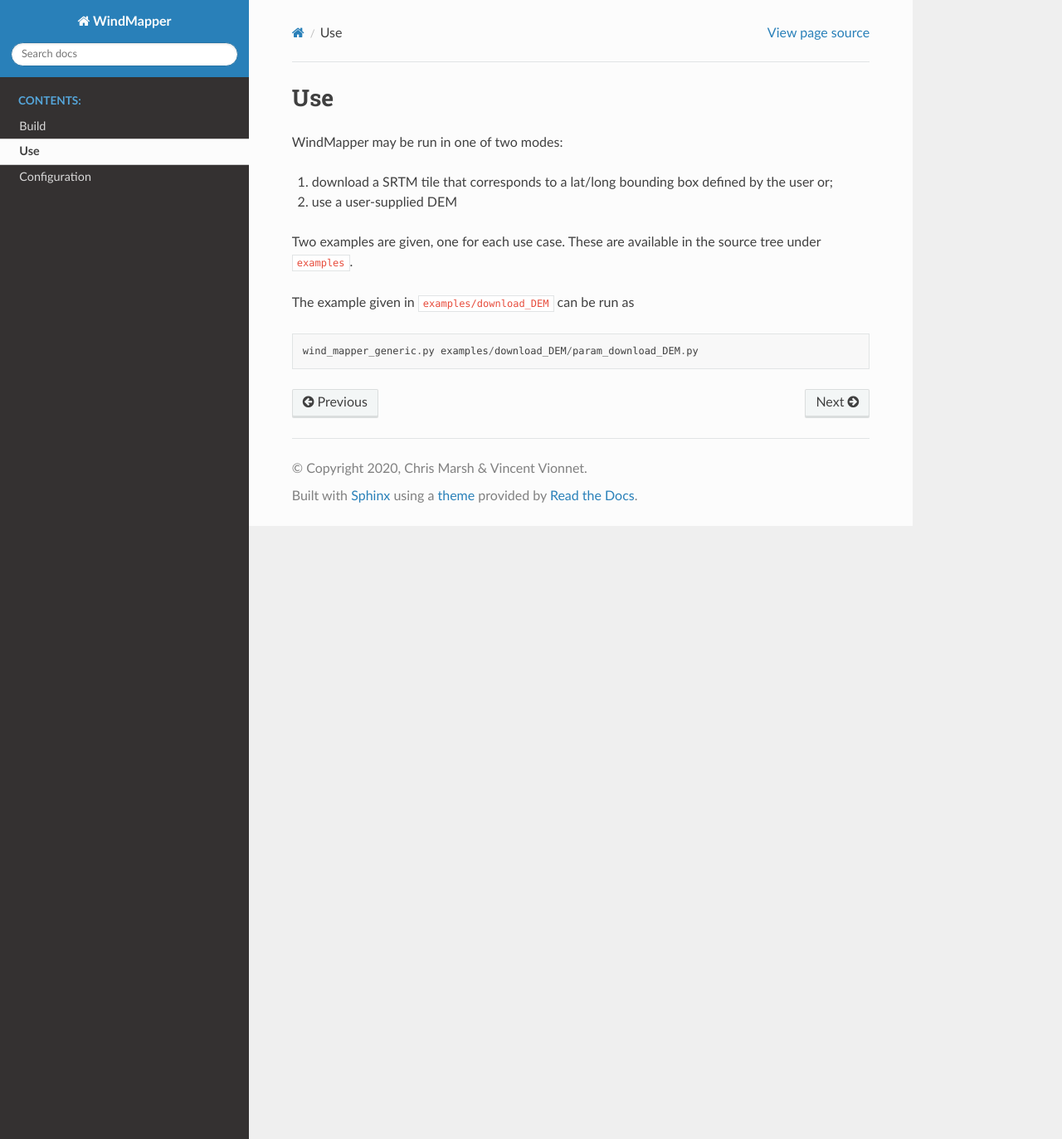
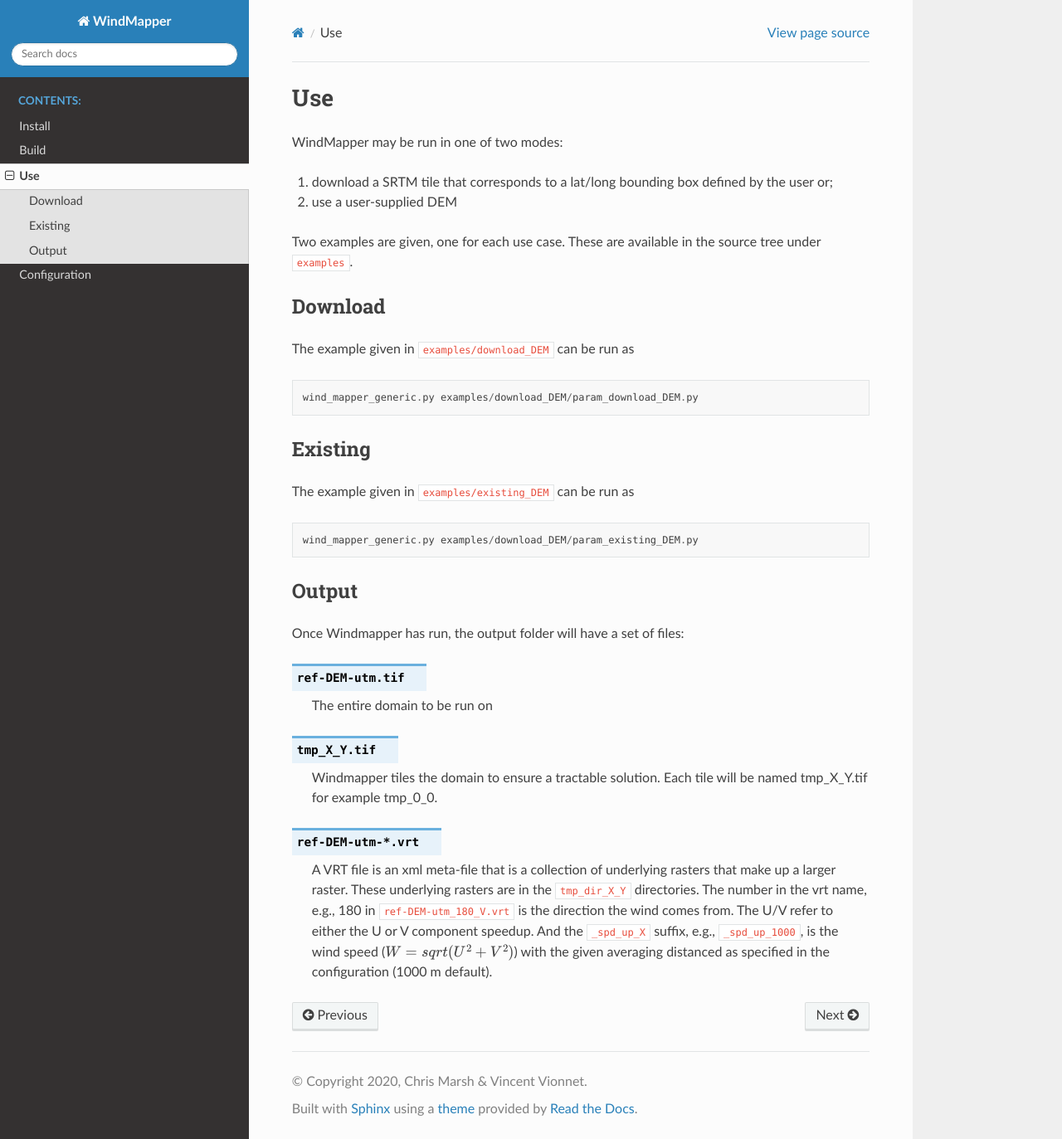
Before and after one commit to VVionnet/Windmapper, a Sphinx documentation site: the page built from docs/use.rst, in a window 1280 px wide and 1373 px high. Shown: the whole window at 83% size. Built offline with Sphinx 7.4.7 and the Read the Docs theme 2.0.0, drawn with Linux system fonts in a browser that asks for light colours.

Commit message:
Update docs

```diff
--- a/docs/index.rst
+++ b/docs/index.rst
@@ -22,13 +22,10 @@ model.
    :caption: Contents:
    :hidden:
 
-
+   install
    build
    use
    configuration
-
-
-
 
 
 Indices and tables
--- a/docs/use.rst
+++ b/docs/use.rst
@@ -10,8 +10,37 @@ WindMapper may be run in one of two modes:
 
 Two examples are given, one for each use case. These are available in the source tree under ``examples``.
 
+Download
+---------
 The example given in ``examples/download_DEM`` can be run as
 
 ::
 
    wind_mapper_generic.py examples/download_DEM/param_download_DEM.py
+
+Existing
+---------
+The example given in ``examples/existing_DEM`` can be run as
+
+::
+
+   wind_mapper_generic.py examples/download_DEM/param_existing_DEM.py
+
+Output
+-------
+Once Windmapper has run, the output folder will have a set of files:
+
+.. confval:: ref-DEM-utm.tif
+
+    The entire domain to be run on
+
+.. confval:: tmp_X_Y.tif
+
+    Windmapper tiles the domain to ensure a tractable solution. Each tile will be named tmp_X_Y.tif for example tmp_0_0.
+
+.. confval:: ref-DEM-utm-*.vrt
+
+    A VRT file is an xml meta-file that is a collection of underlying rasters that make up a larger raster. These underlying
+    rasters are in the ``tmp_dir_X_Y`` directories. The number in the vrt name, e.g., 180 in ``ref-DEM-utm_180_V.vrt`` is the direction
+    the wind comes from. The U/V refer to either the U or V component speedup. And the ``_spd_up_X`` suffix, e.g., ``_spd_up_1000``, is the
+    wind speed (:math:`W=sqrt(U^2+V^2)`) with the given averaging distanced as specified in the configuration (1000 m default).
```
Also changed, not shown: docs/install.rst (added, +47 -0 lines), docs/configuration.rst (line endings or trailing spaces), 2 other files.
